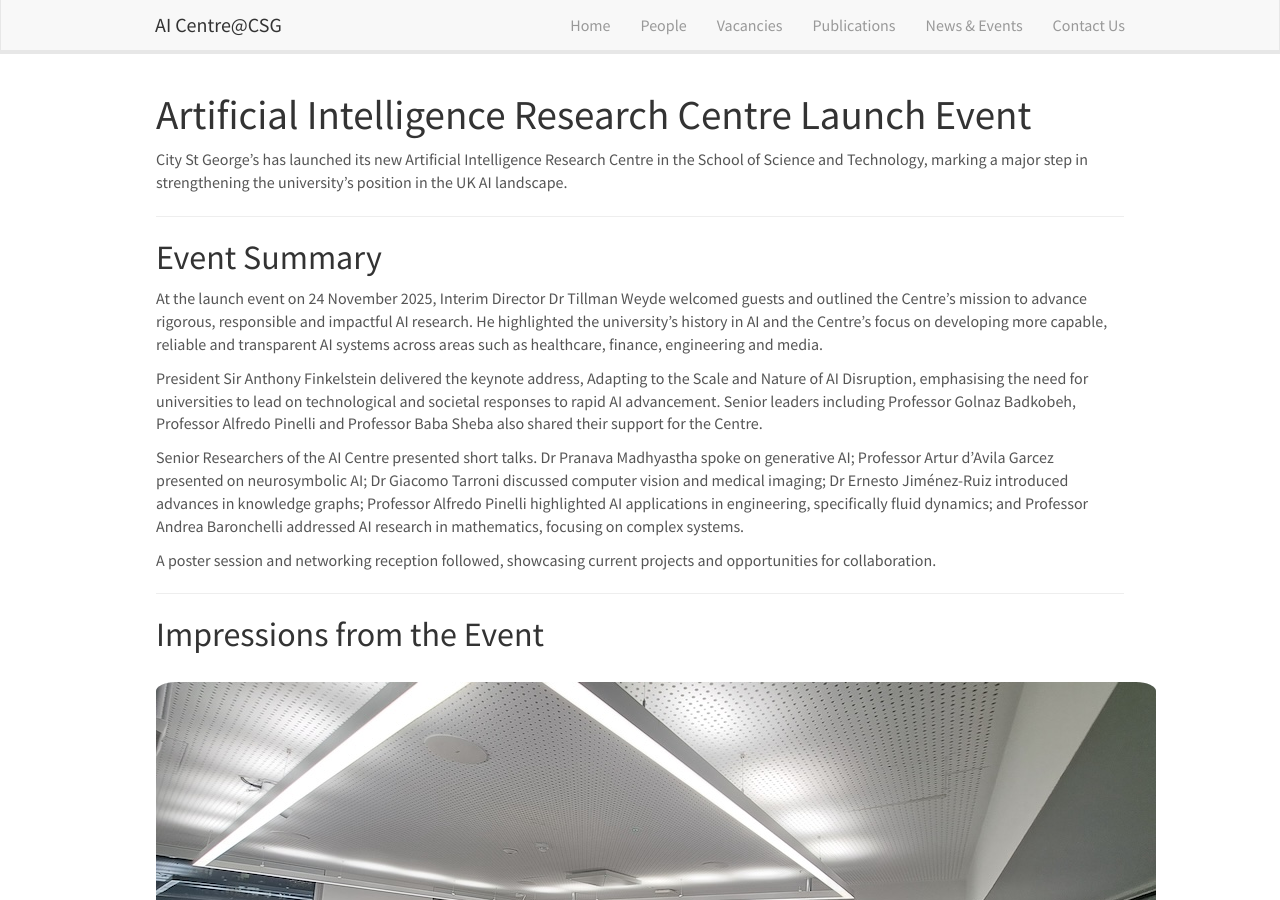
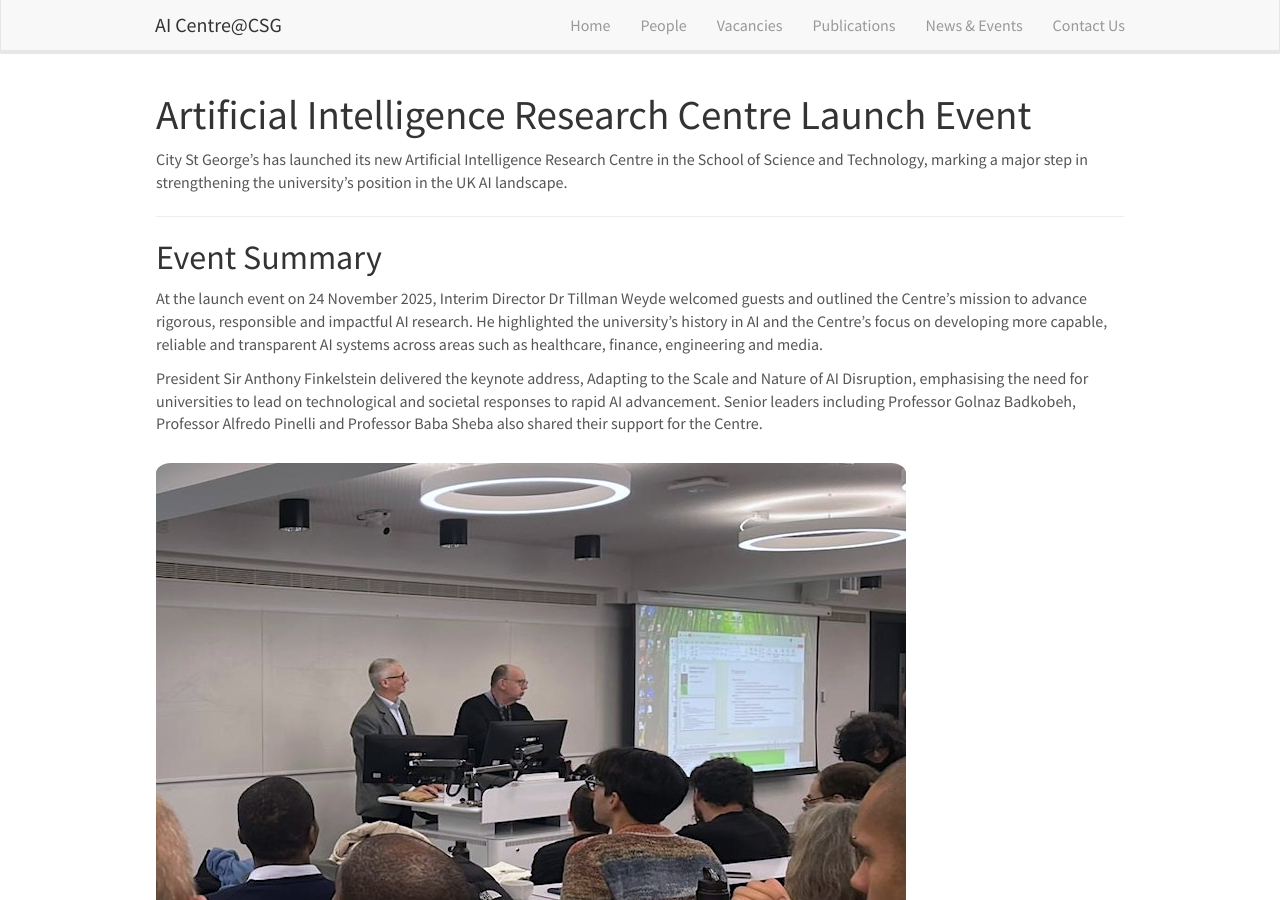
Before and after one commit to aicentre-csg/aicentre-csg.github.io, a Jekyll site: the page built from _pages/event-opening-2025.md, in a window 1280 px wide and 900 px high. Built offline with Jekyll 4.4.1, drawn with Linux system fonts in a browser that asks for light colours; nearby versions of some CDN libraries.

Commit message:
Reformat event opening page for AI Centre launch

```diff
--- a/_pages/event-opening-2025.md
+++ b/_pages/event-opening-2025.md
@@ -18,16 +18,19 @@
 
 President Sir Anthony Finkelstein delivered the keynote address, Adapting to the Scale and Nature of AI Disruption, emphasising the need for universities to lead on technological and societal responses to rapid AI advancement. Senior leaders including Professor Golnaz Badkobeh, Professor Alfredo Pinelli and Professor Baba Sheba also shared their support for the Centre.
 
+![President Sir Anthony Finkelstein and Centre Director Tillman Weyde](/images/slider7001400/TWandAF.jpg)
+
 Senior Researchers of the AI Centre presented short talks. Dr Pranava Madhyastha spoke on generative AI; Professor Artur d’Avila Garcez presented on neurosymbolic AI; Dr Giacomo Tarroni discussed computer vision and medical imaging; Dr Ernesto Jiménez-Ruiz introduced advances in knowledge graphs; Professor Alfredo Pinelli highlighted AI applications in engineering, specifically fluid dynamics; and Professor Andrea Baronchelli addressed AI research in mathematics, focusing on complex systems.
 
+![President Sir Anthony Funkelstein delivering the keynote address](/images/slider7001400/AF-keynote.jpg)
+
 A poster session and networking reception followed, showcasing current projects and opportunities for collaboration.
+
+![Poster Session](/images/slider7001400/PosterSession.jpg)
 
 ---
 
 ## Impressions from the Event
 
-![Poster Session](/images/slider7001400/PosterSession.jpg)
-![Presiden Sir Anthony Finkelstein and Centre Director Tillman Weyde](/images/slider7001400/TWandAF.jpg)
-![President Sir Anthony Funkelstein delivering the keynote address](/images/slider7001400/AF-keynote.jpg)
 
 ---
```
